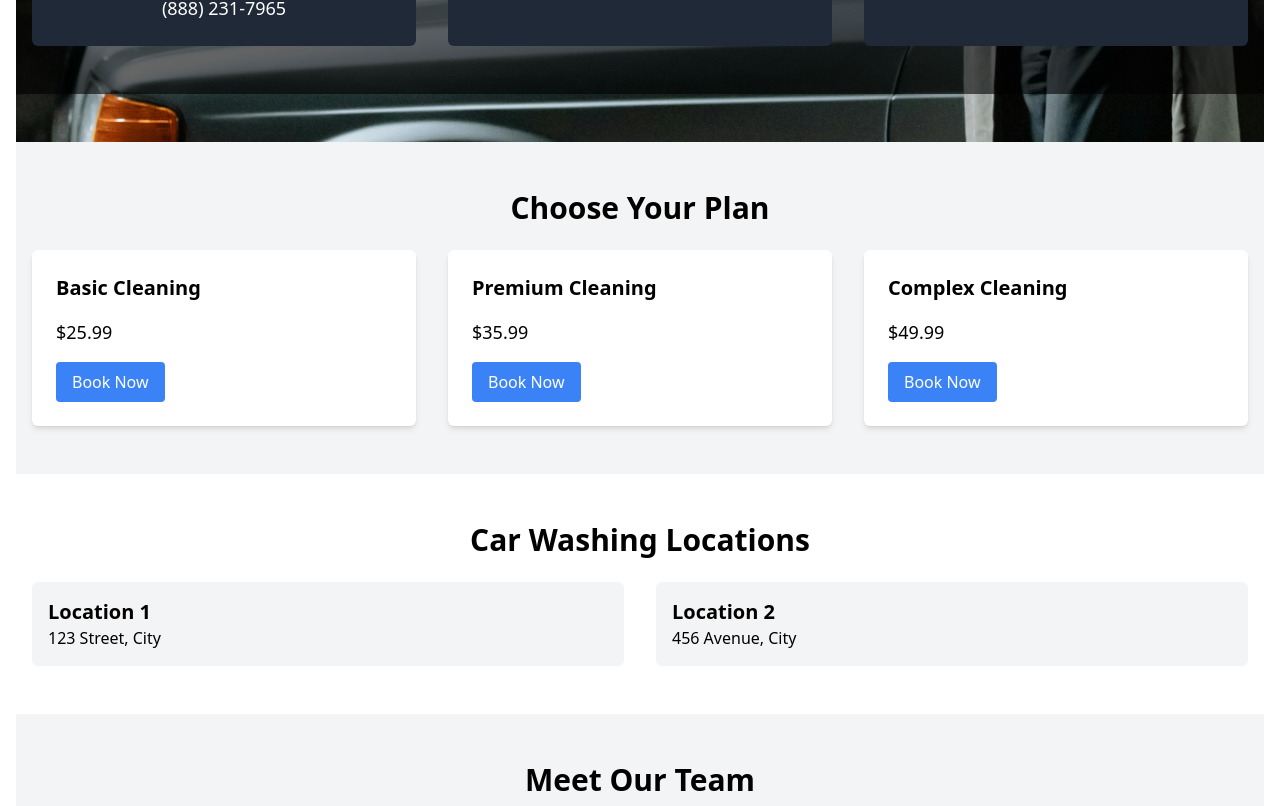
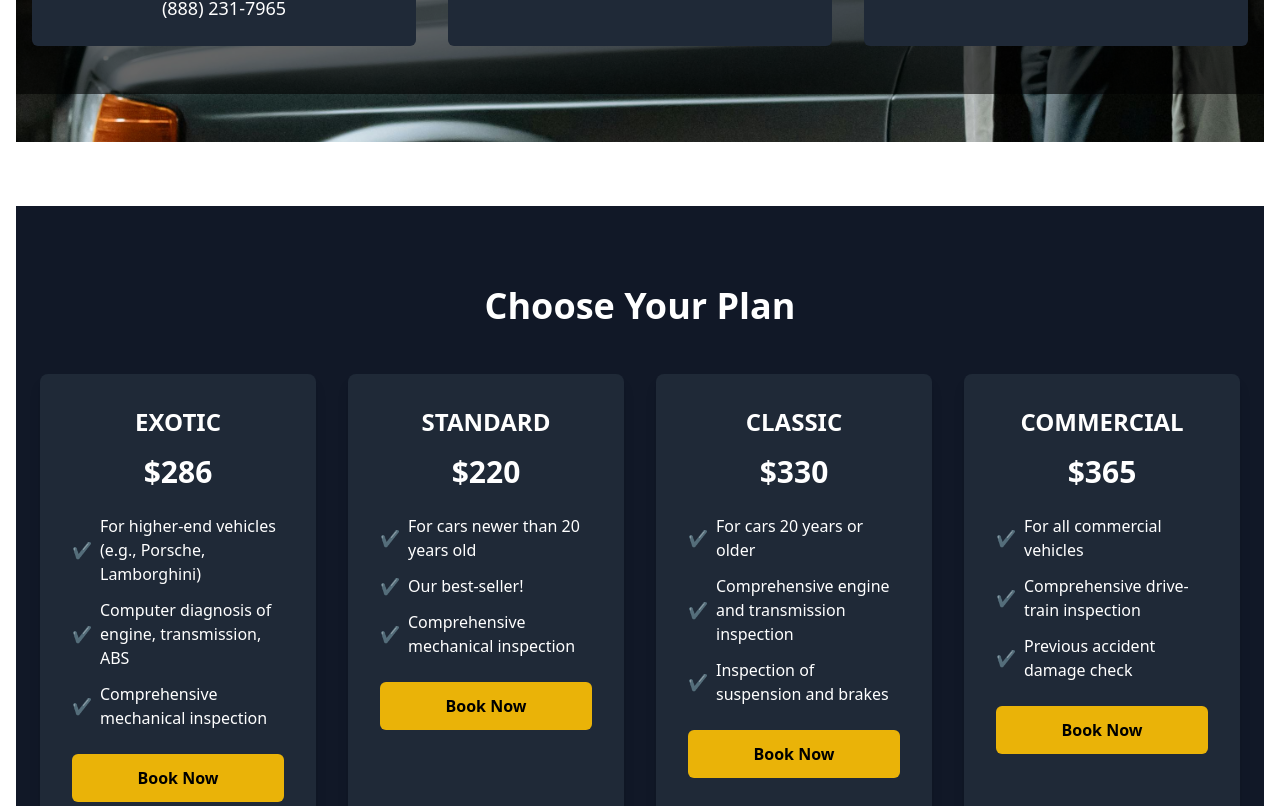
Before and after one commit to hamzam2mhs/AutoInspectors, a React (Vite) app in the folder frontend/: page / in a window 1280 px wide. Shown: the part 1774-2580 px from the top of the page. Built offline with nearby package versions, Linux system fonts and the light colour scheme.

Commit message:
New Section

```diff
--- a/frontend/src/components/Home/Carousel.jsx
+++ b/frontend/src/components/Home/Carousel.jsx
@@ -23,7 +23,7 @@ const Carousel = () => {
 
       {/* Lighter Gradient Overlay */}
       <div className="absolute inset-0 bg-gradient-to-b from-black/40 to-black/80 flex flex-col justify-center items-center text-center text-white px-4">
-        <h1 className="text-4xl md:text-5xl font-extrabold drop-shadow-lg mb-4 transition-opacity duration-1000 ease-out">
+        <h1 className="text-4xl md:text-6xl font-extrabold drop-shadow-lg mb-4 transition-opacity duration-1000 ease-out">
           Don’t Buy Trouble – Get It Inspected First!
         </h1>
         <p className="text-lg md:text-xl mb-8 max-w-2xl leading-relaxed transition-opacity duration-1000 ease-out">
--- a/frontend/src/components/Home/PricingPlans.jsx
+++ b/frontend/src/components/Home/PricingPlans.jsx
@@ -2,30 +2,92 @@ import React from "react";
 
 const PricingPlans = () => {
   return (
-    <div className="bg-gray-100 py-12">
-      <div className="container mx-auto px-4">
-        <h2 className="text-3xl font-bold mb-6 text-center">
+    <div className="bg-gray-900 py-20 mt-16">
+      <div className="container mx-auto px-6">
+        <h2 className="text-4xl font-bold text-center text-white mb-12">
           Choose Your Plan
         </h2>
-        <div className="grid grid-cols-1 md:grid-cols-3 gap-8">
-          <div className="price-item bg-white p-6 rounded-md shadow-md">
-            <h3 className="font-bold text-xl mb-4">Basic Cleaning</h3>
-            <p className="text-lg mb-4">$25.99</p>
-            <button className="bg-blue-500 text-white py-2 px-4 rounded">
+        <div className="grid grid-cols-1 md:grid-cols-4 gap-8">
+          {/* Exotic Plan */}
+          <div className="bg-gray-800 text-white p-8 rounded-lg shadow-lg">
+            <h3 className="text-2xl font-bold mb-4 text-center">EXOTIC</h3>
+            <p className="text-3xl font-bold mb-6 text-center">$286</p>
+            <ul className="space-y-3 mb-6">
+              <li className="flex items-center">
+                <span className="text-yellow-500 mr-2">✔️</span> For higher-end vehicles (e.g., Porsche, Lamborghini)
+              </li>
+              <li className="flex items-center">
+                <span className="text-yellow-500 mr-2">✔️</span> Computer diagnosis of engine, transmission, ABS
+              </li>
+              <li className="flex items-center">
+                <span className="text-yellow-500 mr-2">✔️</span> Comprehensive mechanical inspection
+              </li>
+              {/* Add more items as needed */}
+            </ul>
+            <button className="w-full py-3 bg-yellow-500 text-black font-bold rounded-md hover:bg-yellow-600 transition">
               Book Now
             </button>
           </div>
-          <div className="price-item bg-white p-6 rounded-md shadow-md">
-            <h3 className="font-bold text-xl mb-4">Premium Cleaning</h3>
-            <p className="text-lg mb-4">$35.99</p>
-            <button className="bg-blue-500 text-white py-2 px-4 rounded">
+
+          {/* Standard Plan */}
+          <div className="bg-gray-800 text-white p-8 rounded-lg shadow-lg">
+            <h3 className="text-2xl font-bold mb-4 text-center">STANDARD</h3>
+            <p className="text-3xl font-bold mb-6 text-center">$220</p>
+            <ul className="space-y-3 mb-6">
+              <li className="flex items-center">
+                <span className="text-yellow-500 mr-2">✔️</span> For cars newer than 20 years old
+              </li>
+              <li className="flex items-center">
+                <span className="text-yellow-500 mr-2">✔️</span> Our best-seller!
+              </li>
+              <li className="flex items-center">
+                <span className="text-yellow-500 mr-2">✔️</span> Comprehensive mechanical inspection
+              </li>
+              {/* Add more items as needed */}
+            </ul>
+            <button className="w-full py-3 bg-yellow-500 text-black font-bold rounded-md hover:bg-yellow-600 transition">
               Book Now
             </button>
           </div>
-          <div className="price-item bg-white p-6 rounded-md shadow-md">
-            <h3 className="font-bold text-xl mb-4">Complex Cleaning</h3>
-            <p className="text-lg mb-4">$49.99</p>
-            <button className="bg-blue-500 text-white py-2 px-4 rounded">
+
+          {/* Classic Plan */}
+          <div className="bg-gray-800 text-white p-8 rounded-lg shadow-lg">
+            <h3 className="text-2xl font-bold mb-4 text-center">CLASSIC</h3>
+            <p className="text-3xl font-bold mb-6 text-center">$330</p>
+            <ul className="space-y-3 mb-6">
+              <li className="flex items-center">
+                <span className="text-yellow-500 mr-2">✔️</span> For cars 20 years or older
+              </li>
+              <li className="flex items-center">
+                <span className="text-yellow-500 mr-2">✔️</span> Comprehensive engine and transmission inspection
+              </li>
+              <li className="flex items-center">
+                <span className="text-yellow-500 mr-2">✔️</span> Inspection of suspension and brakes
+              </li>
+              {/* Add more items as needed */}
+            </ul>
+            <button className="w-full py-3 bg-yellow-500 text-black font-bold rounded-md hover:bg-yellow-600 transition">
+              Book Now
+            </button>
+          </div>
+
+          {/* Commercial Plan */}
+          <div className="bg-gray-800 text-white p-8 rounded-lg shadow-lg">
+            <h3 className="text-2xl font-bold mb-4 text-center">COMMERCIAL</h3>
+            <p className="text-3xl font-bold mb-6 text-center">$365</p>
+            <ul className="space-y-3 mb-6">
+              <li className="flex items-center">
+                <span className="text-yellow-500 mr-2">✔️</span> For all commercial vehicles
+              </li>
+              <li className="flex items-center">
+                <span className="text-yellow-500 mr-2">✔️</span> Comprehensive drive-train inspection
+              </li>
+              <li className="flex items-center">
+                <span className="text-yellow-500 mr-2">✔️</span> Previous accident damage check
+              </li>
+              {/* Add more items as needed */}
+            </ul>
+            <button className="w-full py-3 bg-yellow-500 text-black font-bold rounded-md hover:bg-yellow-600 transition">
               Book Now
             </button>
           </div>
```
